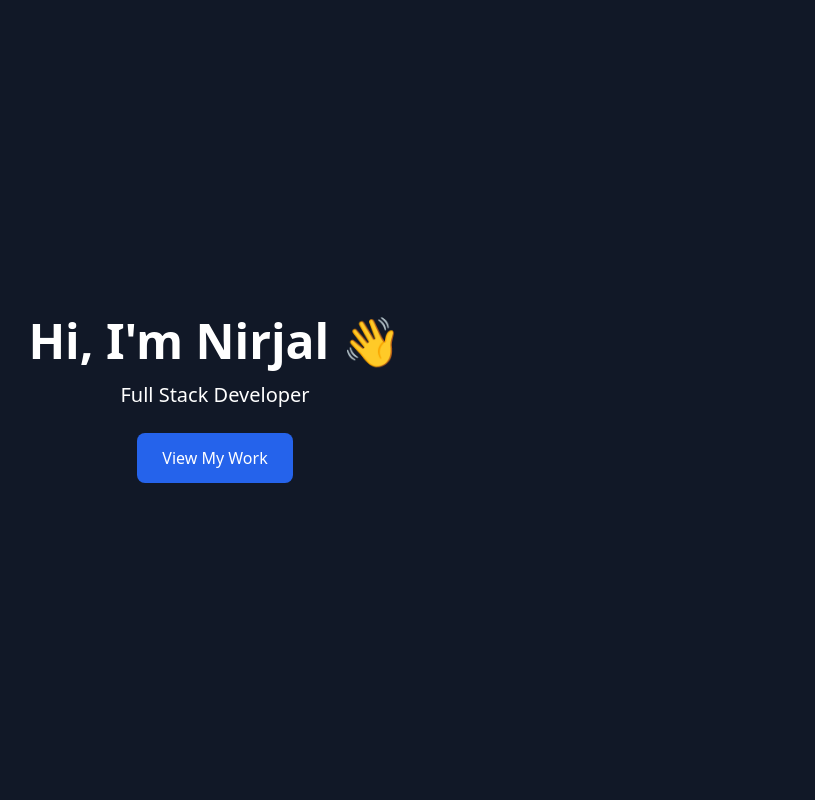
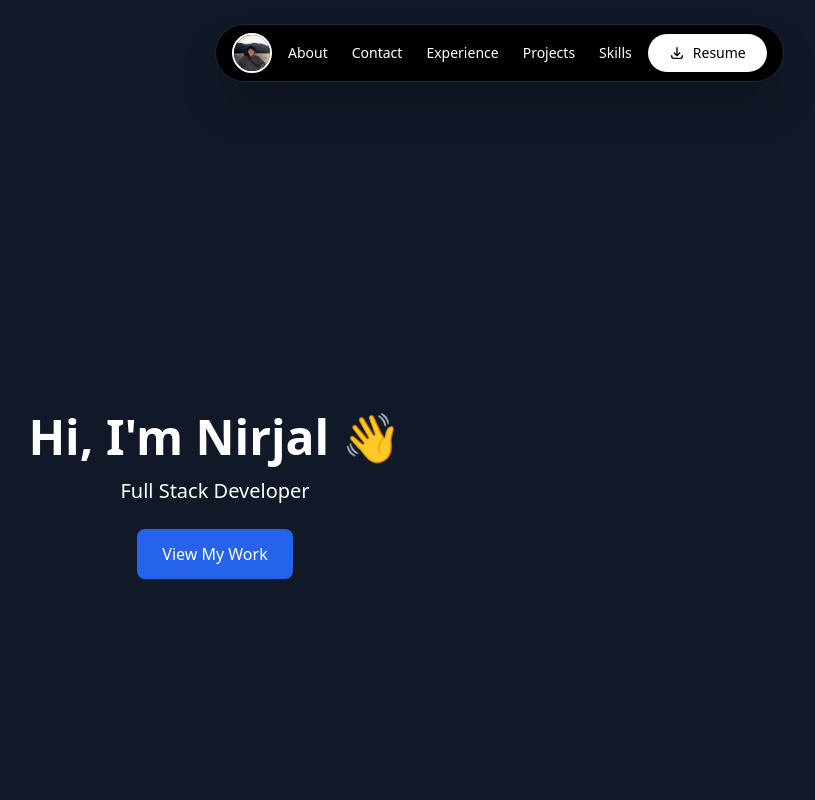
Before and after one commit to nirjaley/portfolio-site, a React (Vite) app in the folder client/: page / in a window 1280 px wide. Shown: the top 800 px of the page, without its empty margins (425-1240 px from the left). Built offline with nearby package versions, Linux system fonts and the light colour scheme.

Commit message:
updated the navigation bar to add profile image

```diff
--- a/client/package.json
+++ b/client/package.json
@@ -10,8 +10,10 @@
     "preview": "vite preview"
   },
   "dependencies": {
+    "lucide-react": "^0.553.0",
     "react": "^19.2.0",
-    "react-dom": "^19.2.0"
+    "react-dom": "^19.2.0",
+    "react-icons": "^5.5.0"
   },
   "devDependencies": {
     "@eslint/js": "^9.39.1",
--- a/client/src/App.tsx
+++ b/client/src/App.tsx
@@ -1,3 +1,5 @@
+import { useState, useEffect } from 'react';
+import Navbar from "./components/Navbar";
 import Hero from "./sections/Hero/Hero";
 import About from "./sections/About/About";
 import Skills from "./sections/Skills/Skills";
@@ -6,8 +8,24 @@ import Experience from "./sections/Experience/Experience";
 import Contact from "./sections/Contact/Contact";
 
 function App() {
+  const [scrolled, setScrolled] = useState(false);
+
+  useEffect(() => {
+    const handleScroll = () => {
+      const isScrolled = window.scrollY > 10;
+      if (isScrolled !== scrolled) {
+        setScrolled(isScrolled);
+      }
+    };
+
+    window.addEventListener('scroll', handleScroll);
+    return () => window.removeEventListener('scroll', handleScroll);
+  }, [scrolled]);
+
   return (
     <div id="root" className="min-h-screen w-full bg-gray-900 text-white">
+      <Navbar />
+      <div className="pt-24 px-4">
         <Hero />
         <About />
         <Skills />
@@ -15,6 +33,7 @@ function App() {
         <Experience />
         <Contact />
       </div>
+    </div>
   );
 }
 
--- a/client/src/components/NavBar.tsx
+++ b/client/src/components/NavBar.tsx
@@ -0,0 +1,72 @@
+import React from 'react';
+import profileImage from '/assets/images/profile.jpg';
+
+const Navbar = () => {
+  const handleDownloadResume = () => {
+    // Replace with your actual resume URL
+    const resumeUrl = '/path-to-your-resume.pdf';
+    const link = document.createElement('a');
+    link.href = resumeUrl;
+    link.download = 'resume.pdf';
+    link.click();
+  };
+
+  return (
+    <nav className="fixed top-6 left-1/2 -translate-x-1/2 w-auto z-50">
+      <div className="bg-black rounded-full px-4 py-2 shadow-2xl border border-gray-800">
+        <div className="flex items-center gap-4">
+          {/* Left side - Profile Image */}
+          <button
+            className="w-10 h-10 rounded-full overflow-hidden border-2 border-white hover:border-gray-300 transition-all duration-200 flex-shrink-0 bg-gray-700 p-0"
+            aria-label="Home"
+            style={{ minWidth: '40px', minHeight: '40px' }}
+          >
+            <img
+              src={profileImage}
+              alt="Profile"
+              className="w-full h-full object-cover block"
+              style={{ width: '40px', height: '40px' }}
+              onError={(e) => {
+                console.error('Image failed to load:', profileImage);
+                e.currentTarget.style.display = 'none';
+              }}
+            />
+          </button>
+
+          {/* Middle - Navigation Links */}
+          <div className="hidden md:flex items-center gap-6">
+            {['About', 'Contact', 'Experience', 'Projects', 'Skills'].map((item) => (
+              <a
+                key={item}
+                href={`#${item.toLowerCase()}`}
+                className="text-white hover:text-gray-300 text-sm font-medium transition-all duration-200 whitespace-nowrap"
+              >
+                {item}
+              </a>
+            ))}
+          </div>
+
+          {/* Right side - Download Resume Button */}
+          <button
+            onClick={handleDownloadResume}
+            className="bg-white text-black hover:bg-gray-100 px-5 py-2 rounded-full text-sm font-medium transition-all duration-200 flex items-center gap-2 flex-shrink-0"
+          >
+            <svg className="w-4 h-4" fill="none" stroke="currentColor" viewBox="0 0 24 24">
+              <path strokeLinecap="round" strokeLinejoin="round" strokeWidth={2} d="M4 16v1a3 3 0 003 3h10a3 3 0 003-3v-1m-4-4l-4 4m0 0l-4-4m4 4V4" />
+            </svg>
+            Resume
+          </button>
+
+          {/* Mobile Menu Button */}
+          <button className="md:hidden text-white flex-shrink-0">
+            <svg className="w-6 h-6" fill="none" stroke="currentColor" viewBox="0 0 24 24">
+              <path strokeLinecap="round" strokeLinejoin="round" strokeWidth={2} d="M4 6h16M4 12h16M4 18h16" />
+            </svg>
+          </button>
+        </div>
+      </div>
+    </nav>
+  );
+};
+
+export default Navbar;
--- a/client/src/index.css
+++ b/client/src/index.css
@@ -17,7 +17,7 @@
 
     color-scheme: light dark;
     color: rgba(255, 255, 255, 0.87);
-    background-color: #111827; /* Changed to match your dark theme */
+    background-color: #111827;
 
     font-synthesis: none;
     text-rendering: optimizeLegibility;
```
Also changed, not shown: client/public/assets/images/profile.jpg (added), 1 other file (tests, documents, lock files or other folders). Lines whose indentation alone changed are shown as unchanged.
